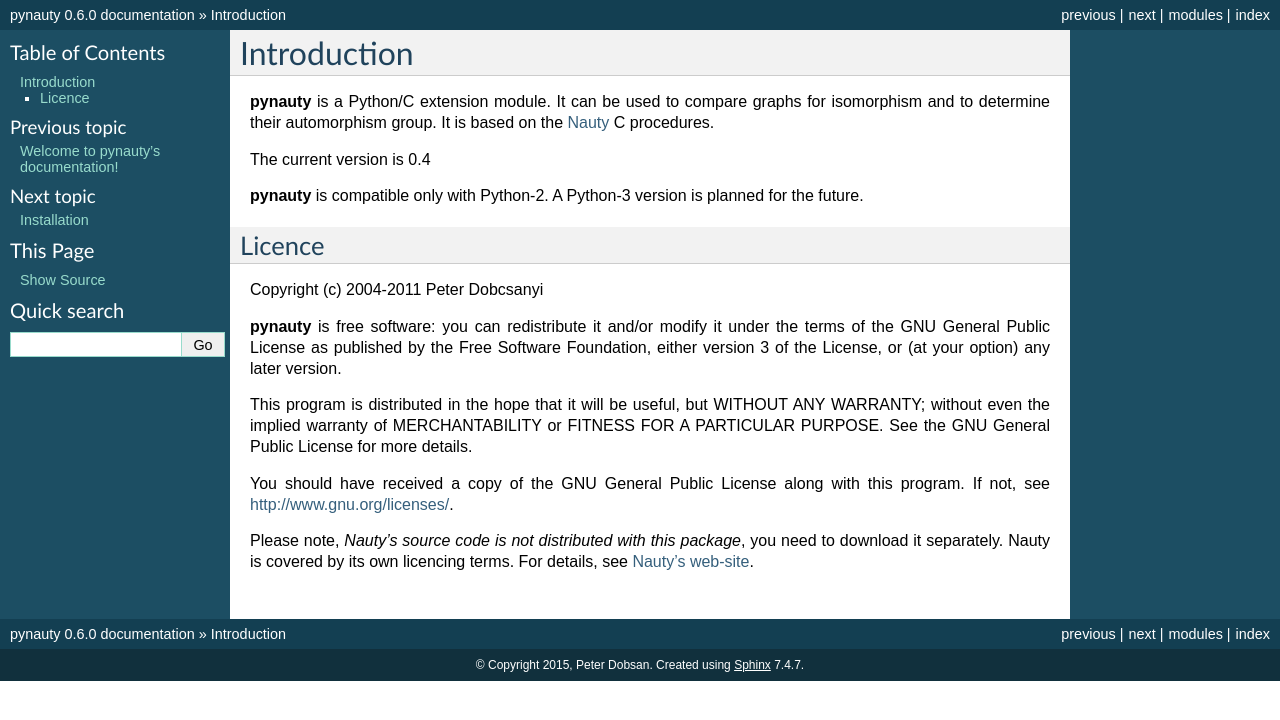
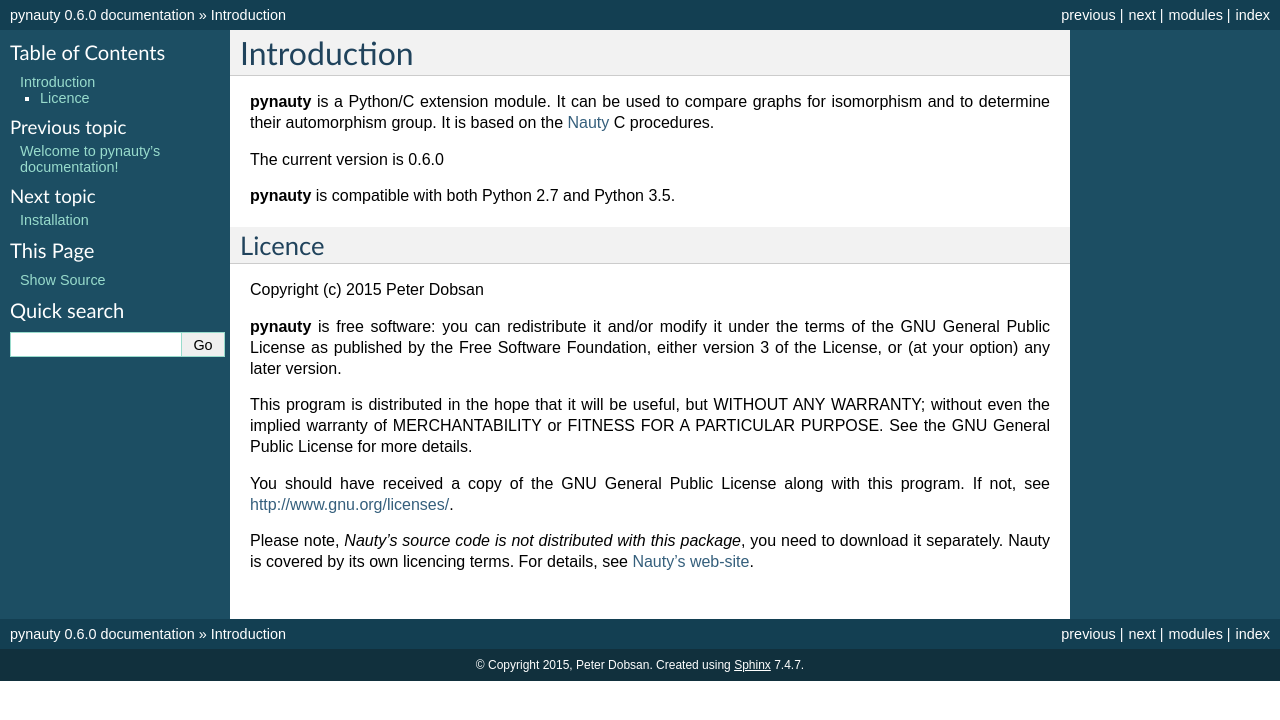
Before and after one commit to pdobsan/pynauty, a Sphinx documentation site: the page built from docs/source/intro.rst, in a window 1280 px wide. Shown: the top 720 px of the page. Built offline with Sphinx 7.4.7, drawn with Linux system fonts in a browser that asks for light colours.

Commit message:
Name change in copyright.

```diff
--- a/docs/source/intro.rst
+++ b/docs/source/intro.rst
@@ -5,16 +5,15 @@ Introduction
 graphs for isomorphism and to determine their automorphism group.  It is
 based on the Nauty_ C procedures.
 
-The current version is 0.4
+The current version is 0.6.0
 
-**pynauty**  is compatible only with Python-2. A Python-3
-version is planned for the future.
+**pynauty**  is compatible with both Python 2.7 and Python 3.5.
 
 
 Licence
 -------
 
-Copyright (c) 2004-2011 Peter Dobcsanyi
+Copyright (c) 2015 Peter Dobsan
 
 **pynauty** is free software: you can redistribute it and/or modify it
 under the terms of the GNU General Public License as published by the
@@ -35,4 +34,4 @@ you need to download it separately. Nauty is covered by its own licencing
 terms. For details, see `Nauty's web-site`_.
 
 ..  _Nauty's web-site:
-.. _Nauty: http://cs.anu.edu.au/~bdm/nauty/
+.. _Nauty: https://cs.anu.edu.au/people/Brendan.McKay/nauty/
```
